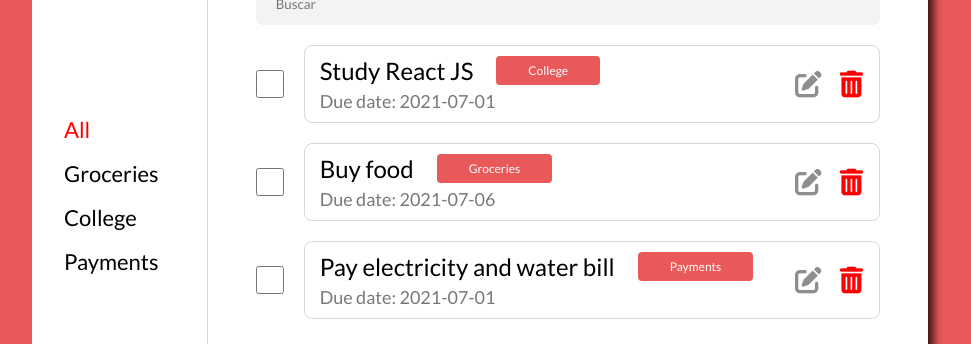
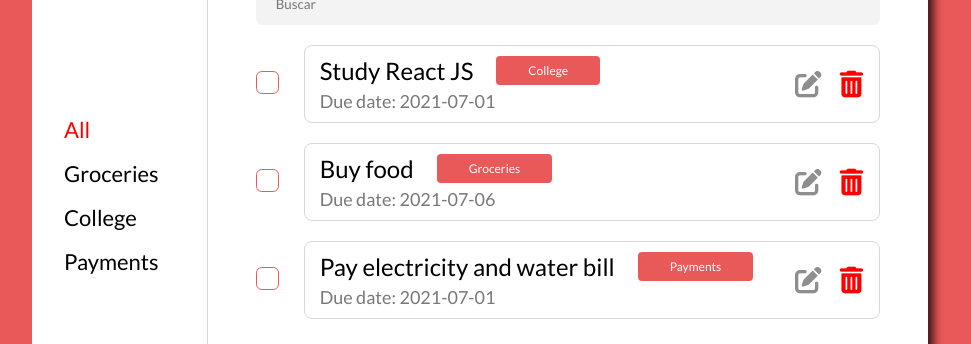
Before and after one commit to luis-unlam/Trabajo-React-GM2-, a React (Create React App) app: page / in a window 1280 px wide. Shown: the part 204-548 px from the top of the page, without its empty margins (160-1131 px from the left). Built offline with nearby package versions, Linux system fonts and the light colour scheme.

Commit message:
feat: change checkbox

```diff
--- a/src/components/HomePage/AllTodos.css
+++ b/src/components/HomePage/AllTodos.css
@@ -25,8 +25,17 @@ li:nth-child(+n+4){
 }
 
 .inputCheckTodo{
-    width: 28px;
-    height: 28px;
+    width: 1.75em;
+    height: 1.75em;
+    background-color: white;
+    border-radius: 25%;
+    vertical-align: middle;
+    border: 1px solid #ddd;
+    appearance: none;
+    -webkit-appearance: none;
+    outline: none;
+    cursor: pointer;
+    border: 1px solid #EA5959;
     /* display: none; */
 }
 
```
